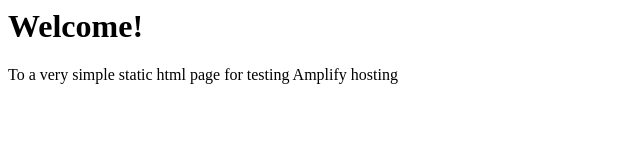
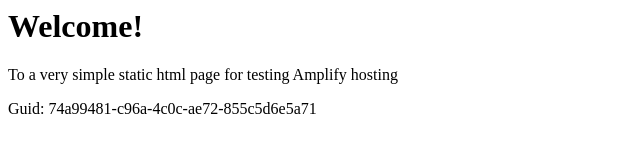
Before and after one commit to aws-aemilia-dub/Github-PR-Commit-Integration-Test-DoNotTouch-Gith-P5X5MO5I-v1-preprod-eu-west-1, a website: page src/index.html in a window 1280 px wide. Shown: the whole page, without its empty margins (0-640 px from the left). Drawn offline with Linux system fonts and the light colour scheme.

Commit message:
commit from integ tests

```diff
--- a/src/index.html
+++ b/src/index.html
@@ -1,3 +1,5 @@
+
+
 <html lang="en">
 
 <head>
@@ -10,6 +12,6 @@
 <body>
     <h1>Welcome!</h1>
     <p>To a very simple static html page for testing Amplify hosting</p>
-</body>
+    <p>Guid: 74a99481-c96a-4c0c-ae72-855c5d6e5a71</p></body>
 
 </html>
```
